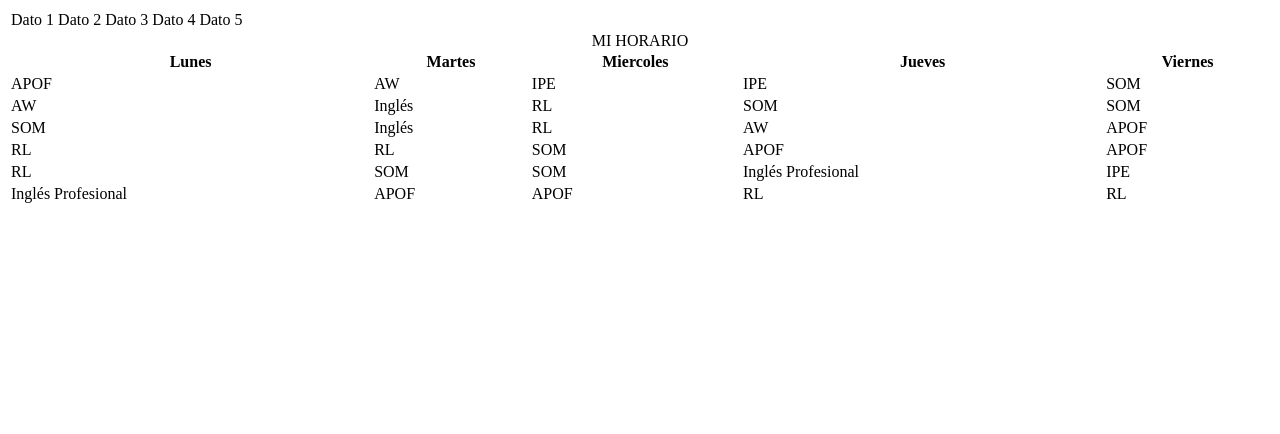
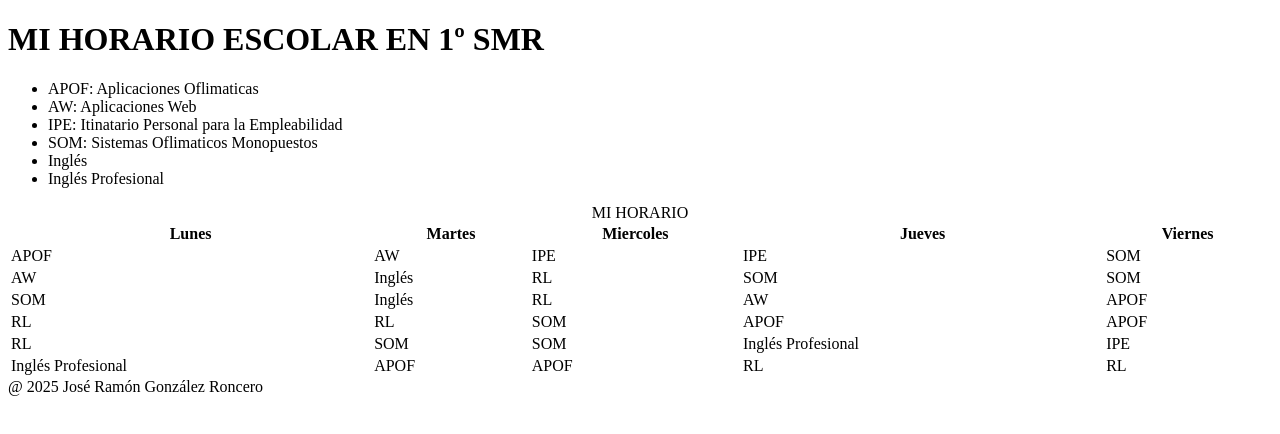
Before and after one commit to JoserraGonzalezRoncero/Mi-Horario, a plain HTML site: page index mx.html in a window 1280 px wide. Drawn offline with Linux system fonts and the light colour scheme.

Commit message:
He añadido el encabezado, La leyenda de las asignaturas y pie de pagina

```diff
--- a/index mx.html
+++ b/index mx.html
@@ -6,16 +6,16 @@
     <title>Document</title>
 </head>
 <body>
-
-        <table>
-            <tr>
-                <td>Dato 1</td>
-                <td>Dato 2</td>
-                <td>Dato 3</td>
-                <td>Dato 4</td>
-                <td>Dato 5</td>
-            </tr>
-        </table>
+<header> <h1>MI HORARIO ESCOLAR EN 1º SMR</h1></header>
+<div>
+<ul>
+  <li>APOF: Aplicaciones Oflimaticas</li>
+  <li> AW: Aplicaciones Web</li>
+  <li> IPE: Itinatario Personal para la Empleabilidad</li>
+  <li> SOM: Sistemas Oflimaticos Monopuestos</li>
+  <li>Inglés</li>
+  <li>Inglés Profesional</li>
+</div>
 
          <table style="width:100%">
   <caption>MI HORARIO</caption>
@@ -70,5 +70,10 @@
   </tr>
 </table>
 
+
+
+
+<footer>@ 2025 José Ramón González Roncero</footer>
+</ul>
 </body>
 </html>
```
